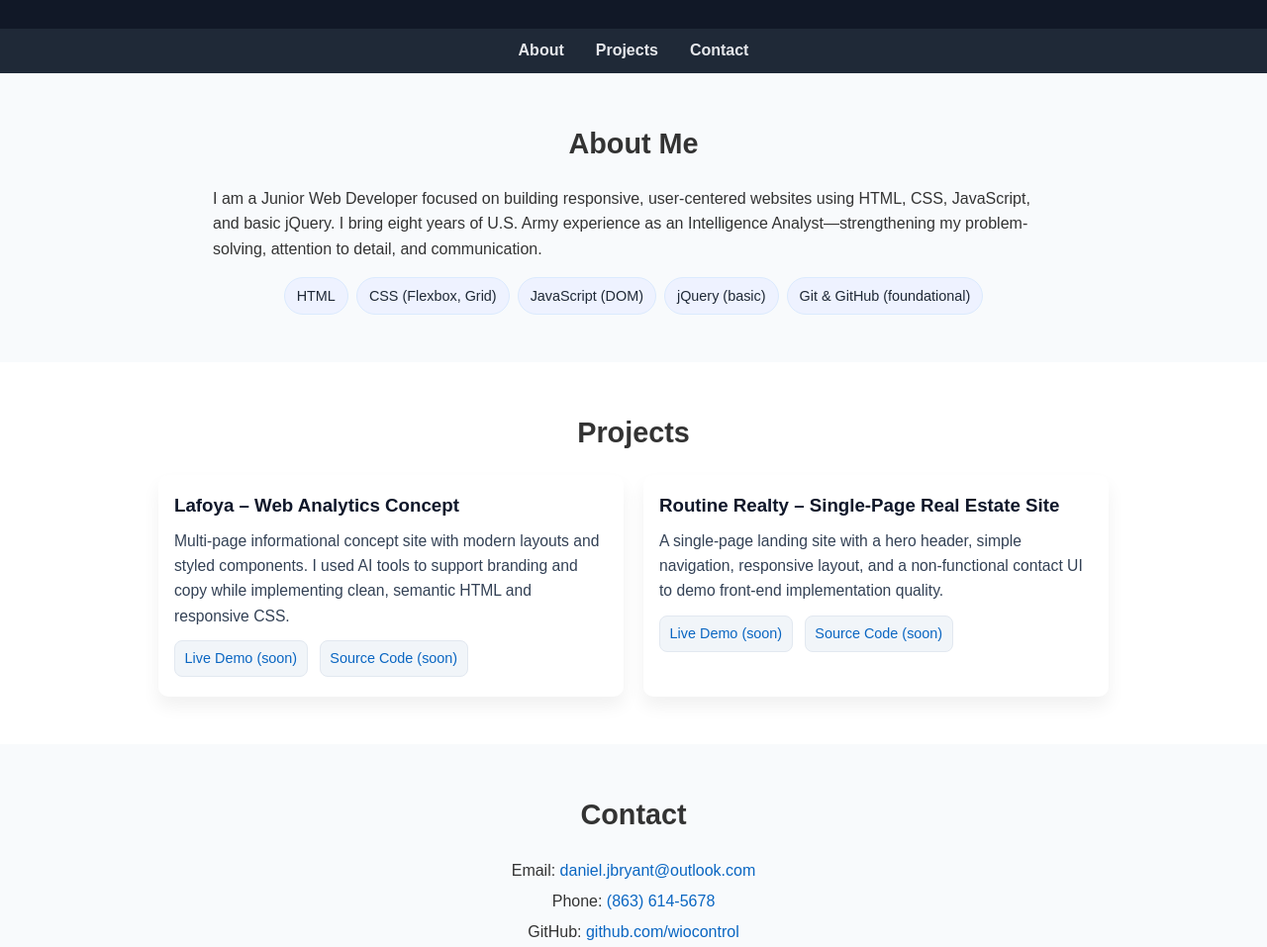
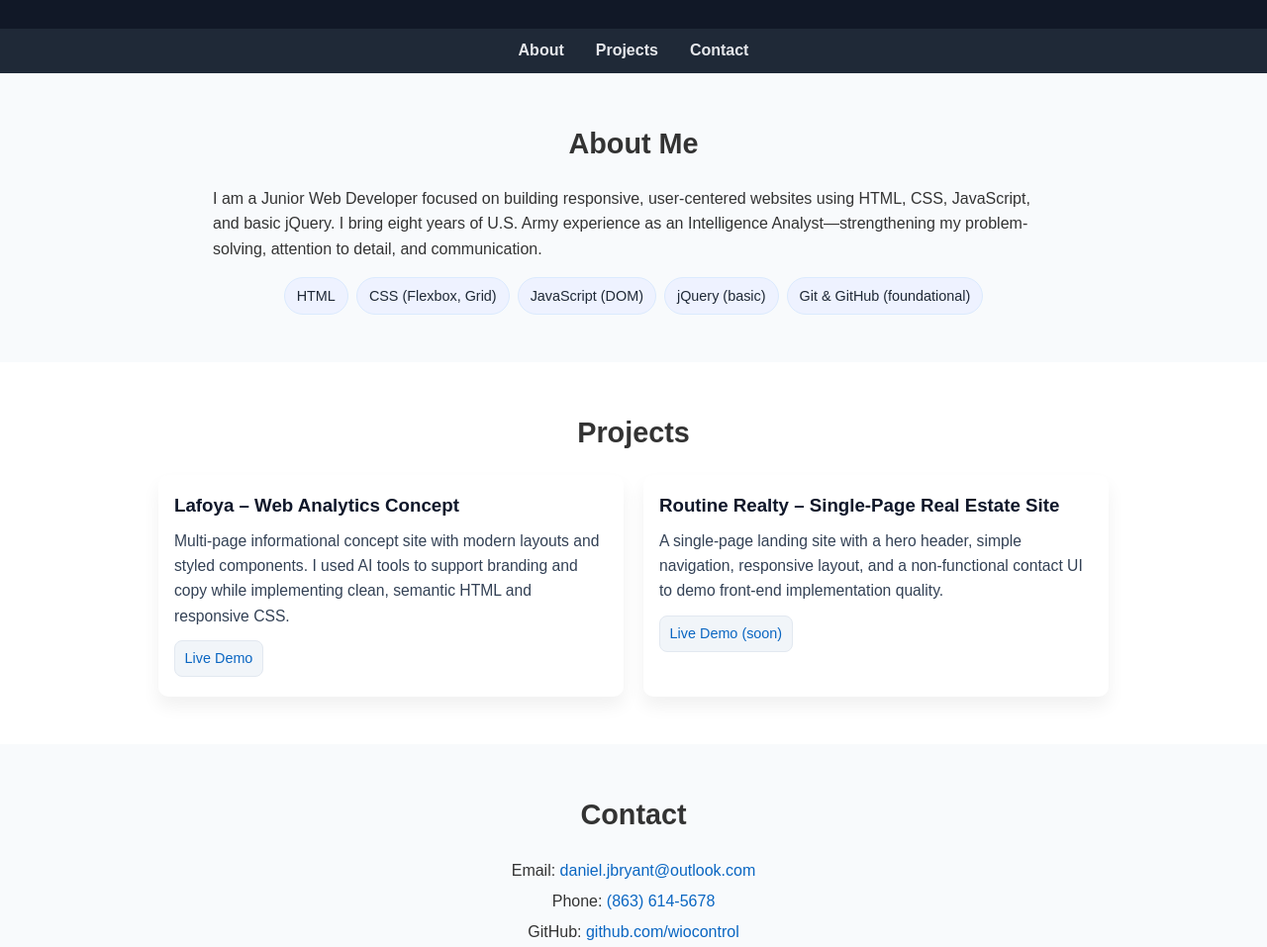
Before and after one commit to wiocontrol/Portfolio_JuniorDev, a plain HTML site: page index.html in a window 1280 px wide. Shown: the part 128-1085 px from the top of the page at 99% size. Drawn offline with Linux system fonts and the light colour scheme.

Commit message:
link update

```diff
--- a/index.html
+++ b/index.html
@@ -51,10 +51,9 @@
             Multi-page informational concept site with modern layouts and styled components. I used AI
             tools to support branding and copy while implementing clean, semantic HTML and responsive CSS.
           </p>
-          <!-- Optional links; update when live -->
+          <!-- link; Lafoya -->
           <div class="links">
-            <a href="#" target="_blank" rel="noopener">Live Demo (soon)</a>
-            <a href="#" target="_blank" rel="noopener">Source Code (soon)</a>
+            <a href="Lafoya.org" target="_blank" rel="noopener">Live Demo</a>
           </div>
         </article>
 
@@ -67,7 +66,6 @@
           <!-- Optional links; update when live -->
           <div class="links">
             <a href="#" target="_blank" rel="noopener">Live Demo (soon)</a>
-            <a href="#" target="_blank" rel="noopener">Source Code (soon)</a>
           </div>
         </article>
       </div>
```
